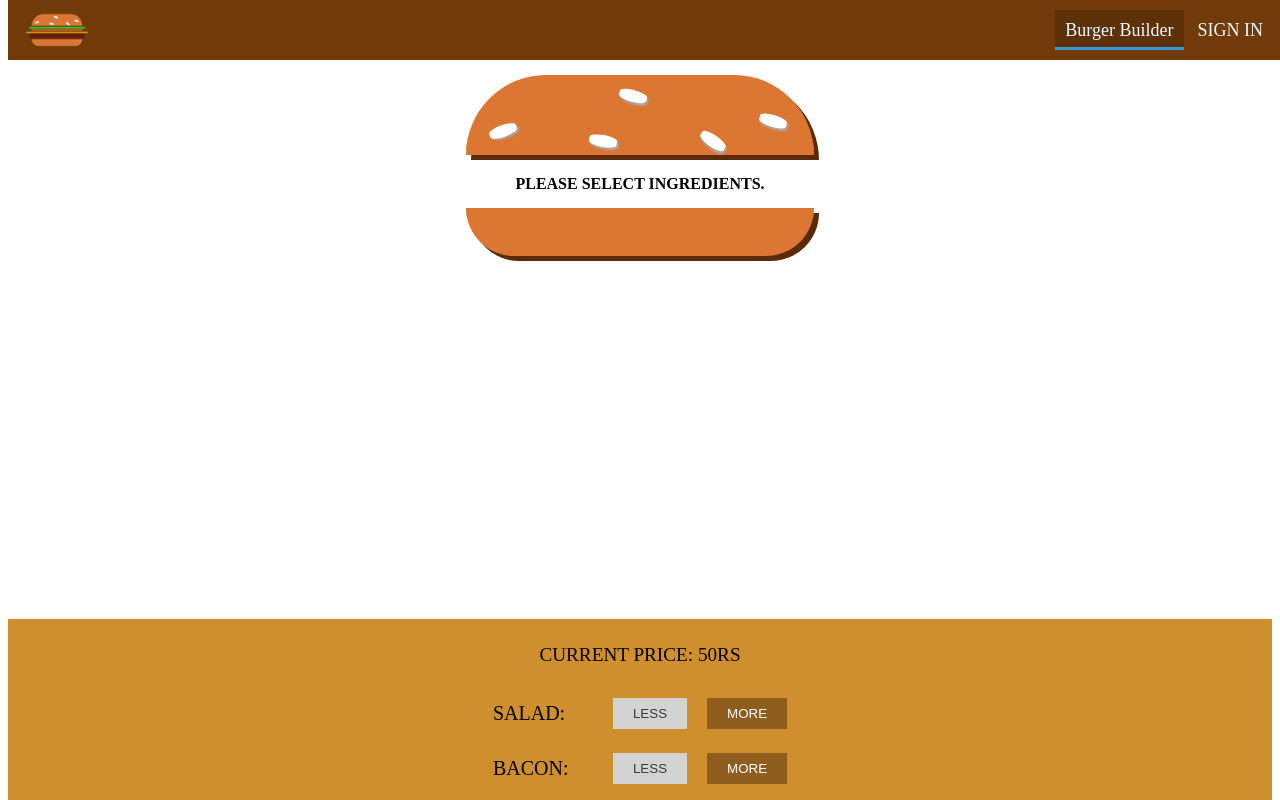
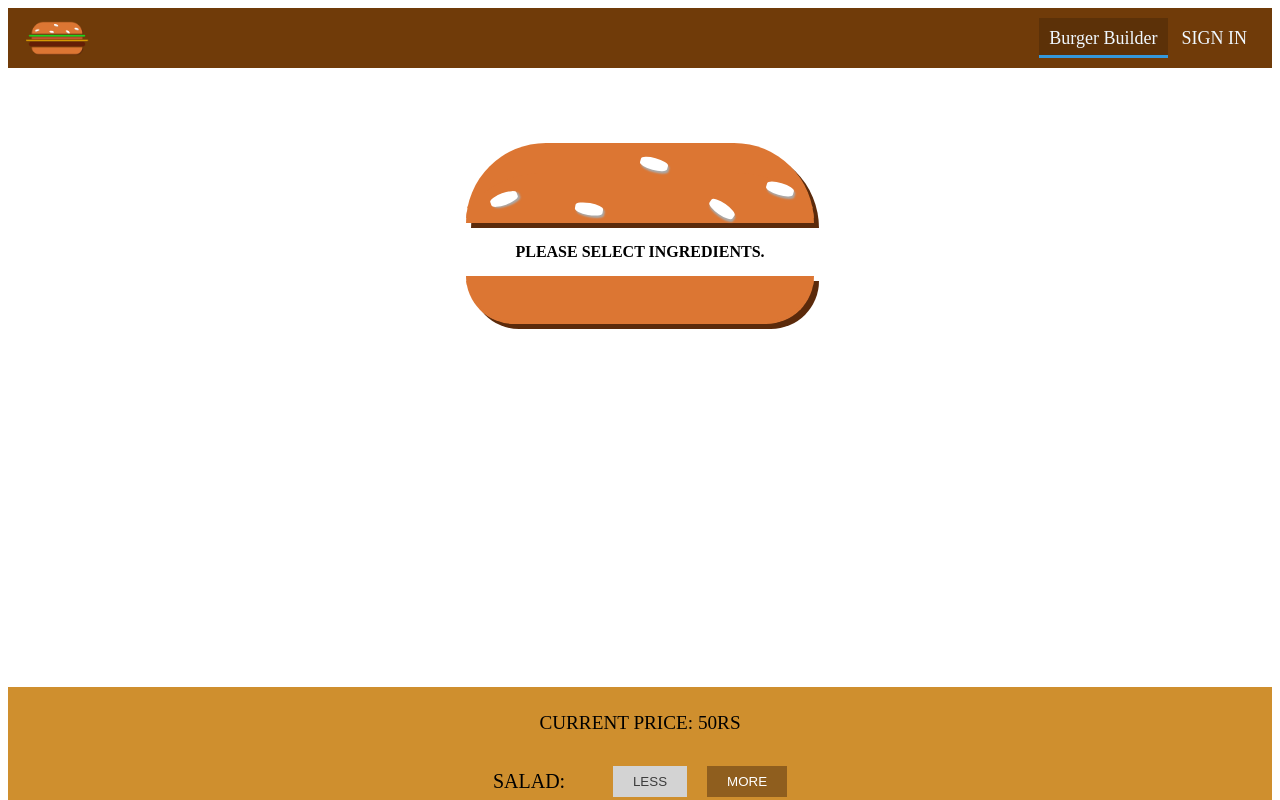
Before and after one commit to HamTech07/burger-builder, a plain HTML site: page index.html in a window 1280 px wide. Shown: the top 800 px of the page. Drawn offline with Linux system fonts and the light colour scheme.

Commit message:
Update style.css

```diff
--- a/style.css
+++ b/style.css
@@ -1,3 +1,8 @@
+
+#burgerHeader{
+  z-index: 1;
+  position: relative;
+}
 
 .links a {
     text-decoration: none;
@@ -168,7 +173,7 @@ main{
     border-radius: 50% / 35%;
     box-shadow: 2px 2px 2px #aaa;
     top: 20px;
-    left: 20px;
+    left: 6%;
     transform: rotate(-20deg);
 }
 
@@ -180,7 +185,7 @@ main{
     border-radius: 50% / 35%;
     box-shadow: 2px 2px 2px #aaa;
     top: 30px;
-    left: 120px;
+    left: 31%;
     transform: rotate(10deg);
 }
 
@@ -192,7 +197,7 @@ main{
     border-radius: 50% / 35%;
     box-shadow: 2px 2px 2px #aaa;
     top: -15px;
-    left: 150px;
+    left: calc(50%);
     transform: rotate(15deg);
 }
 
@@ -204,7 +209,7 @@ main{
     border-radius: 50% / 35%;
     box-shadow: 2px 2px 2px #aaa;
     top: 30px;
-    left: 230px;
+    right: 22%;
     transform: rotate(35deg);
 }
 #s5 {
@@ -215,7 +220,7 @@ main{
     border-radius: 50% / 35%;
     box-shadow: 2px 2px 2px #aaa;
     top: 10px;
-    left: 290px;
+    right: 5%;
     transform: rotate(17deg);
 }
 #bun2{
@@ -502,7 +507,7 @@ main{
   }
 }
 
-@media only screen and (max-width: 768px) {
+@media (min-width: 680px) and (max-width: 768px) {
   header {
     height: 50px;
   }
```
